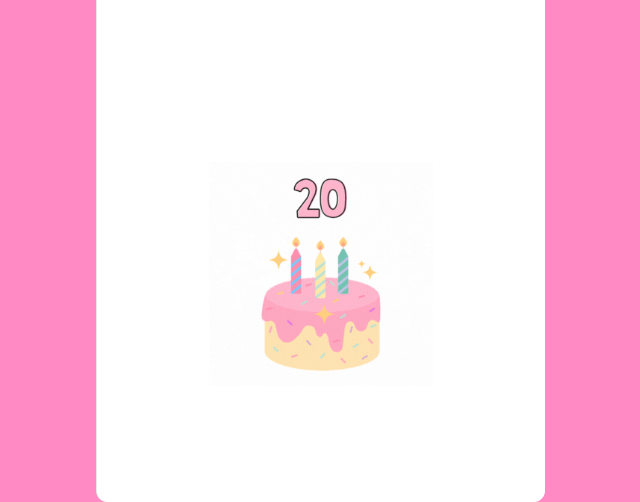
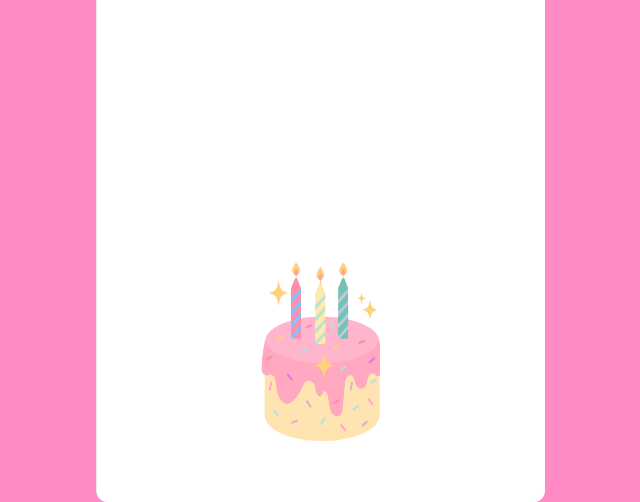
Before and after one commit to Marlow95/birthday, a plain HTML site: page index.html in a window 1280 px wide. Shown: the part 298-800 px from the top of the page, without its empty margins (544-1184 px from the left). Drawn offline with Linux system fonts and the light colour scheme.

Commit message:
cake updates

```diff
--- a/index.html
+++ b/index.html
@@ -17,7 +17,7 @@
         <div class="front">
           <p class="greeting">Happy Birthday</p>
           <div style="margin-top: 190px;">
-            <img src="cake design.gif" alt="cake" class="cake" />
+            <img src="cake design.png" height="300" weigt="300" alt="cake" class="cake" />
           </div>
         </div>
         <div class="back"></div>
```
Also changed, not shown: cake design.png (added), cake design.svg (added).
